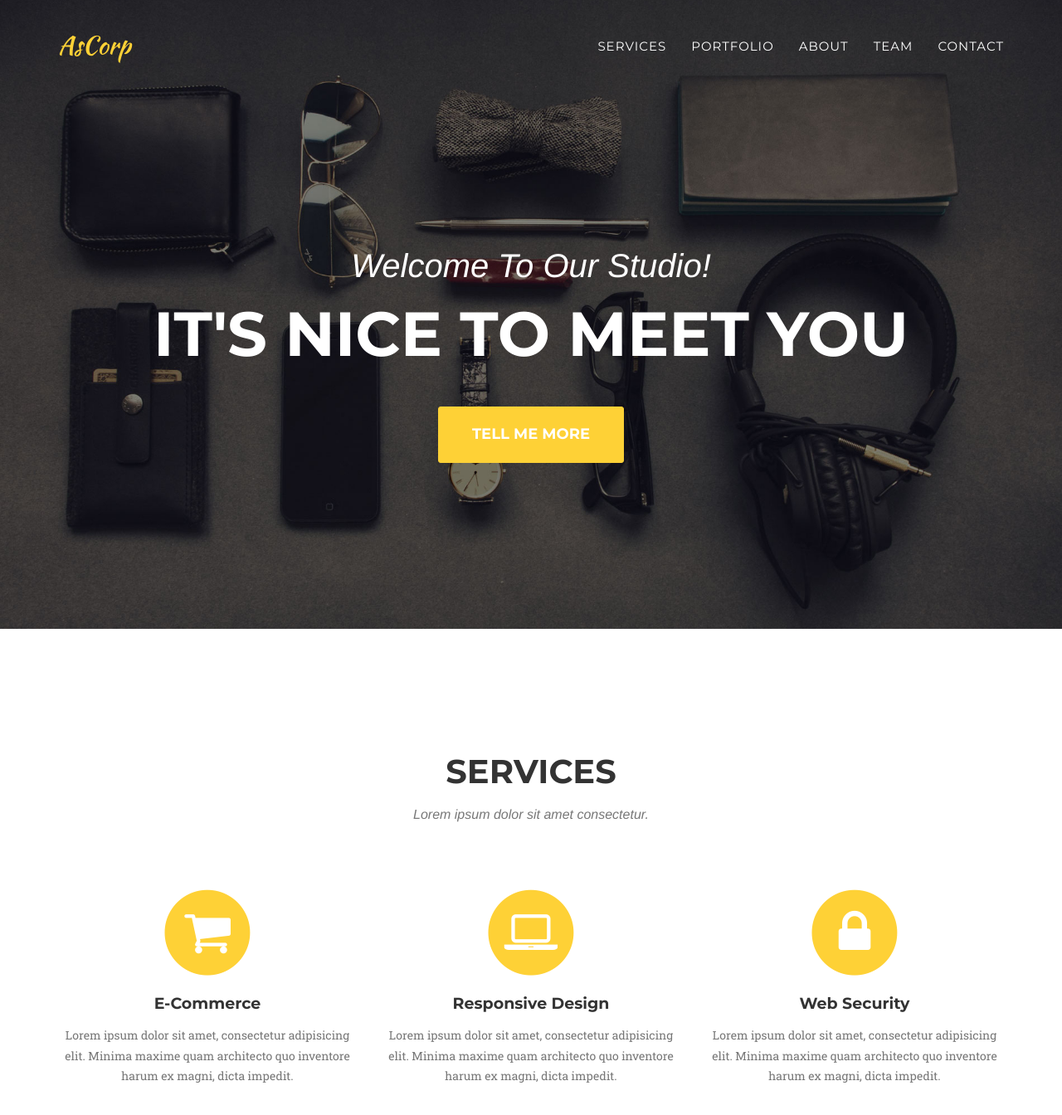
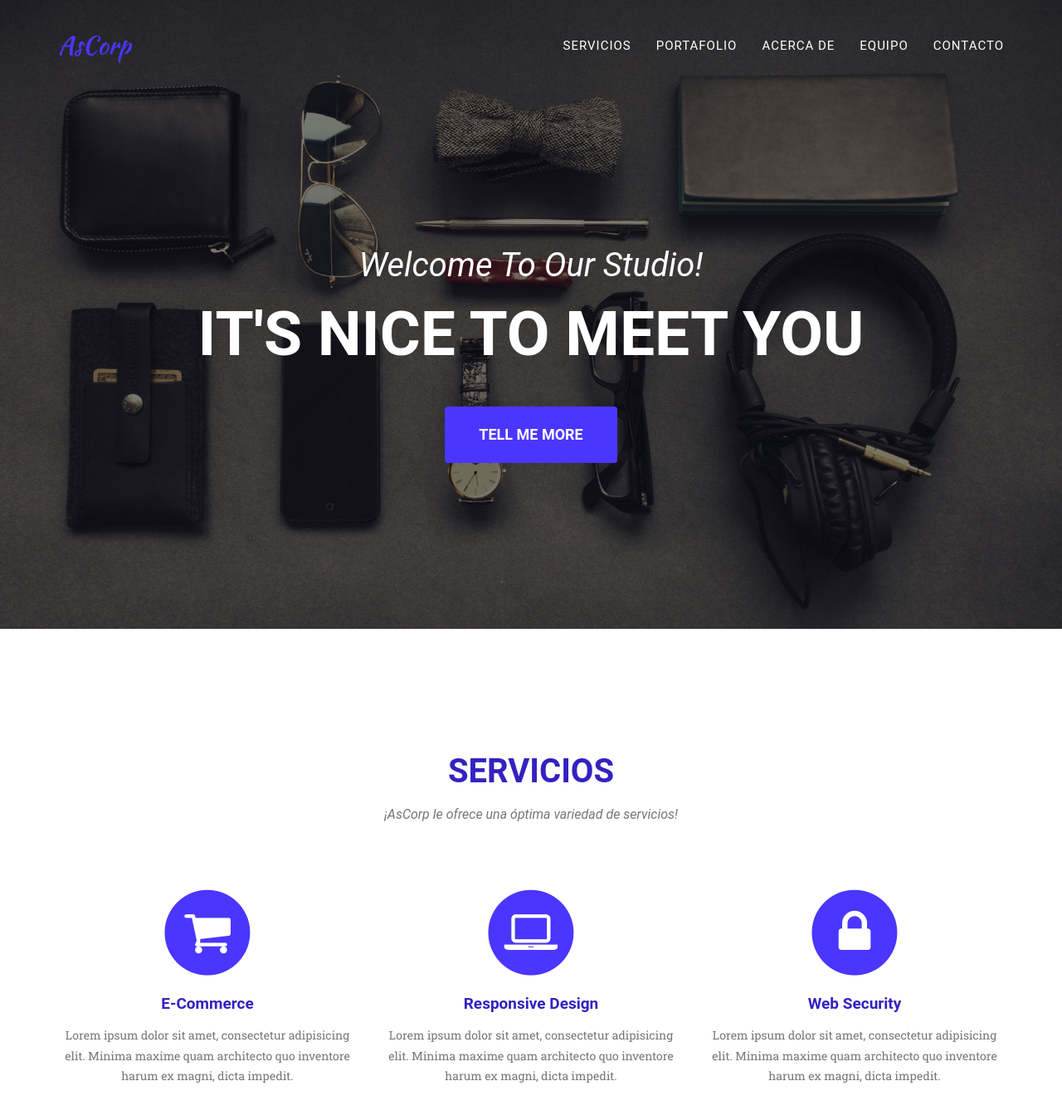
Before and after one commit to ascorpmx/ascorpmx.github.io, a Jekyll site: the page built from index.html, in a window 1280 px wide and 1400 px high. Shown: the top 1344 px of the window at 83% size. Built offline with Jekyll 4.4.1, drawn with Linux system fonts in a browser that asks for light colours; some web fonts are replaced; some of the changed text lies outside the part shown.

Commit message:
Minor changes

```diff
--- a/_includes/header.html
+++ b/_includes/header.html
@@ -3,7 +3,8 @@
     <div class="container">
         <!-- Brand and toggle get grouped for better mobile display -->
         <div class="navbar-header page-scroll">
-                <button type="button" class="navbar-toggle" data-toggle="collapse" data-target="#bs-example-navbar-collapse-1">
+            <button type="button" class="navbar-toggle" data-toggle="collapse"
+                data-target="#bs-example-navbar-collapse-1">
                 <span class="sr-only">Toggle navigation</span>
                 <span class="icon-bar"></span>
                 <span class="icon-bar"></span>
@@ -19,19 +20,19 @@
                     <a href="#page-top"></a>
                 </li>
                 <li>
-                        <a class="page-scroll" href="#services">Services</a>
+                    <a class="page-scroll" href="#services">Servicios</a>
                 </li>
                 <li>
-                        <a class="page-scroll" href="#portfolio">Portfolio</a>
+                    <a class="page-scroll" href="#portfolio">Portafolio</a>
                 </li>
                 <li>
-                        <a class="page-scroll" href="#about">About</a>
+                    <a class="page-scroll" href="#about">Acerca De</a>
                 </li>
                 <li>
-                        <a class="page-scroll" href="#team">Team</a>
+                    <a class="page-scroll" href="#team">Equipo</a>
                 </li>
                 <li>
-                        <a class="page-scroll" href="#contact">Contact</a>
+                    <a class="page-scroll" href="#contact">Contacto</a>
                 </li>
             </ul>
         </div>
--- a/_includes/portfolio_grid.html
+++ b/_includes/portfolio_grid.html
@@ -3,8 +3,8 @@
     <div class="container">
         <div class="row">
             <div class="col-lg-12 text-center">
-                    <h2 class="section-heading">Portfolio</h2>
-                    <h3 class="section-subheading text-muted">Lorem ipsum dolor sit amet consectetur.</h3>
+                <h2 class="section-heading">Portafolio</h2>
+                <h3 class="section-subheading text-muted">¿Desea revisar nuestros proyectos?</h3>
             </div>
         </div>
         <div class="row">
--- a/_includes/services.html
+++ b/_includes/services.html
@@ -3,8 +3,8 @@
     <div class="container">
         <div class="row">
             <div class="col-lg-12 text-center">
-                    <h2 class="section-heading">Services</h2>
-                    <h3 class="section-subheading text-muted">Lorem ipsum dolor sit amet consectetur.</h3>
+                <h2 class="section-heading">Servicios</h2>
+                <h3 class="section-subheading text-muted">¡AsCorp le ofrece una óptima variedad de servicios!</h3>
             </div>
         </div>
         <div class="row text-center">
@@ -14,7 +14,8 @@
                     <i class="fa fa-shopping-cart fa-stack-1x fa-inverse"></i>
                 </span>
                 <h4 class="service-heading">E-Commerce</h4>
-                    <p class="text-muted">Lorem ipsum dolor sit amet, consectetur adipisicing elit. Minima maxime quam architecto quo inventore harum ex magni, dicta impedit.</p>
+                <p class="text-muted">Lorem ipsum dolor sit amet, consectetur adipisicing elit. Minima maxime quam
+                    architecto quo inventore harum ex magni, dicta impedit.</p>
             </div>
             <div class="col-md-4">
                 <span class="fa-stack fa-4x">
@@ -22,7 +23,8 @@
                     <i class="fa fa-laptop fa-stack-1x fa-inverse"></i>
                 </span>
                 <h4 class="service-heading">Responsive Design</h4>
-                    <p class="text-muted">Lorem ipsum dolor sit amet, consectetur adipisicing elit. Minima maxime quam architecto quo inventore harum ex magni, dicta impedit.</p>
+                <p class="text-muted">Lorem ipsum dolor sit amet, consectetur adipisicing elit. Minima maxime quam
+                    architecto quo inventore harum ex magni, dicta impedit.</p>
             </div>
             <div class="col-md-4">
                 <span class="fa-stack fa-4x">
@@ -30,7 +32,8 @@
                     <i class="fa fa-lock fa-stack-1x fa-inverse"></i>
                 </span>
                 <h4 class="service-heading">Web Security</h4>
-                    <p class="text-muted">Lorem ipsum dolor sit amet, consectetur adipisicing elit. Minima maxime quam architecto quo inventore harum ex magni, dicta impedit.</p>
+                <p class="text-muted">Lorem ipsum dolor sit amet, consectetur adipisicing elit. Minima maxime quam
+                    architecto quo inventore harum ex magni, dicta impedit.</p>
             </div>
         </div>
     </div>
```
Also changed, not shown: _data/template.yml (+4 -4 lines). Lines whose indentation alone changed are shown as unchanged.
